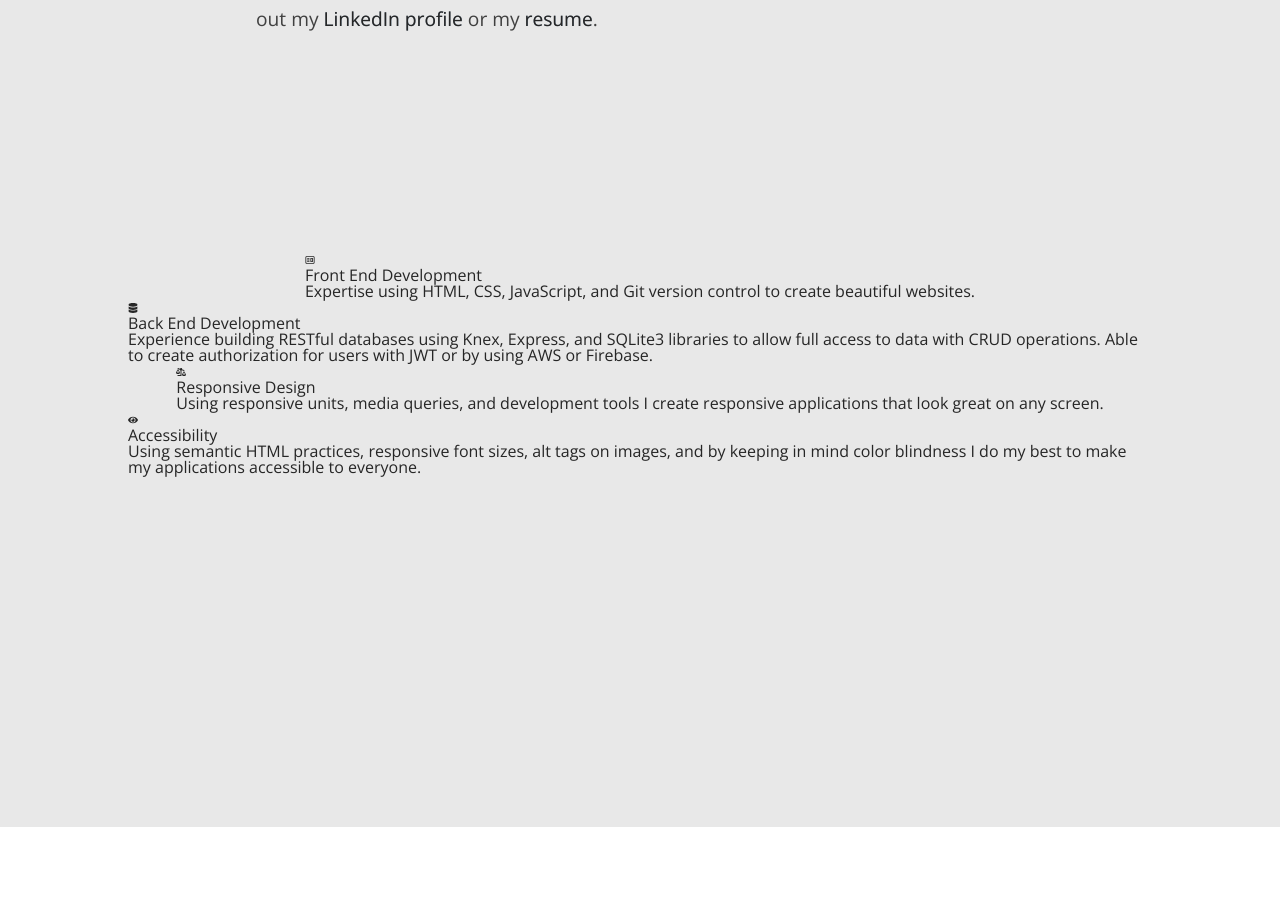
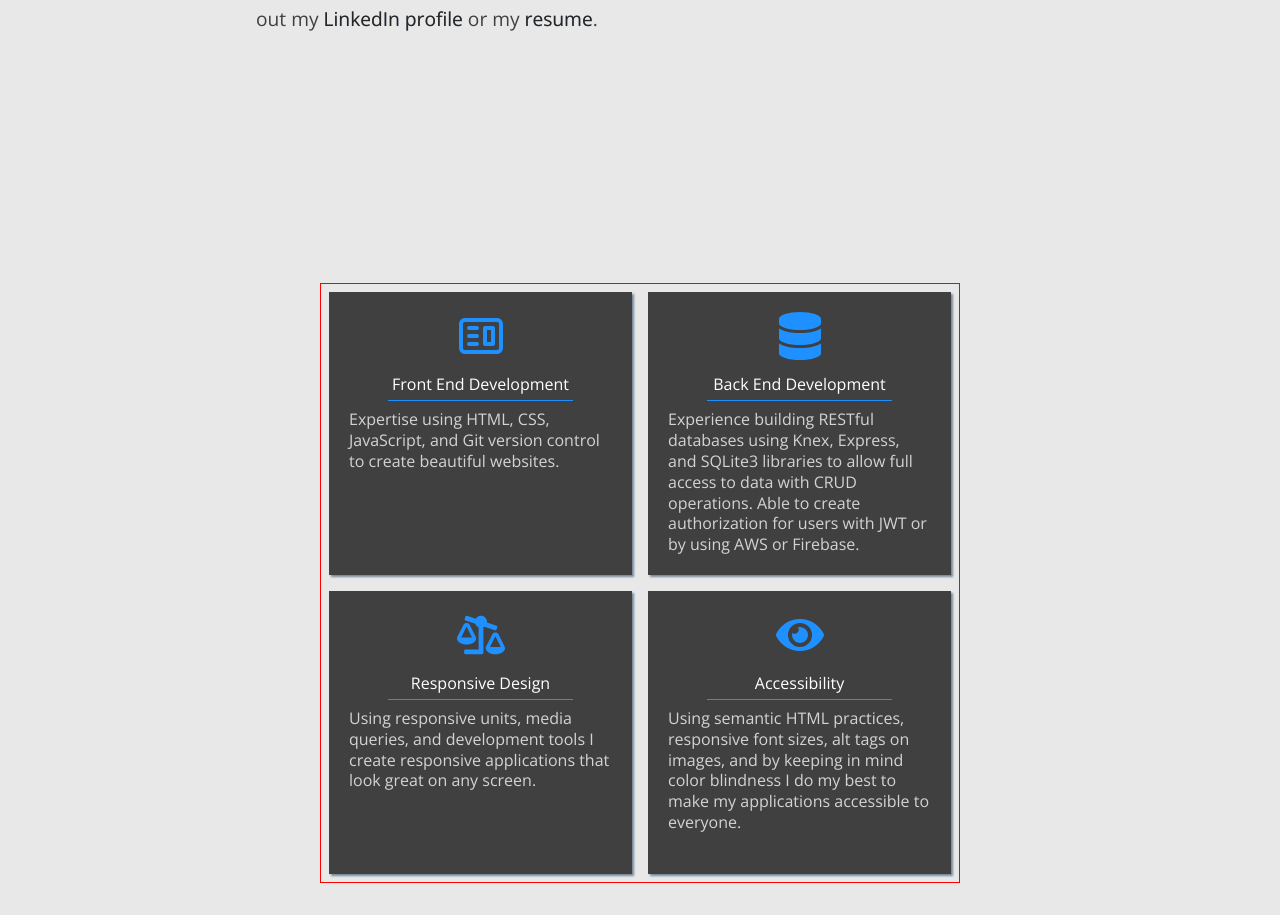
Before and after one commit to robert-petersen/portfolio3, a React (Create React App) app: page / in a window 1280 px wide. Shown: the part 1760-2675 px from the top of the page. Before the commit the page ends 2587 px from the top, so only its background shows below. Built offline with nearby package versions, Linux system fonts and the light colour scheme.

Commit message:
added border to scrollbar / aboutskill cards styled

```diff
--- a/src/components/about/About.js
+++ b/src/components/about/About.js
@@ -45,7 +45,7 @@ function About() {
       <div className="about_skills_container">
         {
           aboutDataSet.map((info, index)=>{
-            return <AboutSkill key={index} icon={info.icon} title={info.title} description={info.description}/>;
+            return <AboutSkill key={index} info={info}/>;
           })
         }
       </div>
--- a/src/components/about/AboutSkill.js
+++ b/src/components/about/AboutSkill.js
@@ -1,11 +1,11 @@
 import React from "react";
 
-function AboutSkill(props) {
+function AboutSkill({info}) {
   return (
-    <div className="About_skill_card">
-      {props.icon}
-      <h1 className="about_skill_title">{props.title}</h1>
-      <p className="about_skill_description">{props.description}</p>
+    <div className="about_skill_card">
+      {info.icon}
+      <h1 className="about_skill_title">{info.title}</h1>
+      <p className="about_skill_description">{info.description}</p>
     </div>
   );
 }
--- a/src/components/about/_about.scss
+++ b/src/components/about/_about.scss
@@ -125,17 +125,11 @@
 
   .about_skills_container {
     width: 50%;
-    padding-top: 10%;
-    display: flex;
-    flex-direction: column;
-    justify-content: space-evenly;
-    align-items: center;
-    color: #262626;
-
-    @media screen and (max-width: 1500px) {
-      width: 80%;
-      flex-direction: column;
-      margin-bottom: 20vh;
-    }
+    min-height: 60vh;
+    margin-top: 20vh;
+    display: grid;
+    grid-template-columns: 1fr 1fr;
+    grid-template-rows: 1fr 1fr;
+    border: 1px solid red;
   }
 }
--- a/src/components/about/_aboutSkill.scss
+++ b/src/components/about/_aboutSkill.scss
@@ -0,0 +1,33 @@
+.about_skill_card {
+  width: calc(100% - 2vh);
+  height: calc(100% - 2vh);
+  margin: 1vh;
+  background-color: $body_lightdark;
+  box-shadow: 2px 2px 2px $shadow;
+  padding: 20px;
+  display: flex;
+  flex-direction: column;
+  justify-content: flex-start;
+  align-items: center;
+
+  h1 {
+    width: 70%;
+    text-align: center;
+    margin-top: 2vh;
+    padding-bottom: 1vh;
+    border-bottom: 2vh;
+    border-bottom: 1px solid $border_blue;
+    color: $title_light;
+  }
+
+  p {
+    margin-top: 1vh;
+    line-height: 1.3;
+    color: $body_light;
+  }
+}
+
+.about_icon {
+  color: dodgerblue;
+  font-size: 3rem;
+}
--- a/src/index.css
+++ b/src/index.css
@@ -79,7 +79,7 @@ body::-webkit-scrollbar-track {
 
 body::-webkit-scrollbar-thumb {
   background-color: dodgerblue;
-  border: 1px solid dodgerblue;
+  border: 1px solid #dbdbdb;
   border-radius: 20px;
 }
 
@@ -532,7 +532,25 @@ body::-webkit-scrollbar-thumb {
 
 #about .about_skills_container {
   width: 50%;
-  padding-top: 10%;
+  min-height: 60vh;
+  margin-top: 20vh;
+  display: -ms-grid;
+  display: grid;
+  -ms-grid-columns: 1fr 1fr;
+      grid-template-columns: 1fr 1fr;
+  -ms-grid-rows: 1fr 1fr;
+      grid-template-rows: 1fr 1fr;
+  border: 1px solid red;
+}
+
+.about_skill_card {
+  width: calc(100% - 2vh);
+  height: calc(100% - 2vh);
+  margin: 1vh;
+  background-color: #404040;
+  -webkit-box-shadow: 2px 2px 2px lightslategray;
+          box-shadow: 2px 2px 2px lightslategray;
+  padding: 20px;
   display: -webkit-box;
   display: -ms-flexbox;
   display: flex;
@@ -540,23 +558,32 @@ body::-webkit-scrollbar-thumb {
   -webkit-box-direction: normal;
       -ms-flex-direction: column;
           flex-direction: column;
-  -webkit-box-pack: space-evenly;
-      -ms-flex-pack: space-evenly;
-          justify-content: space-evenly;
+  -webkit-box-pack: start;
+      -ms-flex-pack: start;
+          justify-content: flex-start;
   -webkit-box-align: center;
       -ms-flex-align: center;
           align-items: center;
-  color: #262626;
 }
 
-@media screen and (max-width: 1500px) {
-  #about .about_skills_container {
-    width: 80%;
-    -webkit-box-orient: vertical;
-    -webkit-box-direction: normal;
-        -ms-flex-direction: column;
-            flex-direction: column;
-    margin-bottom: 20vh;
-  }
+.about_skill_card h1 {
+  width: 70%;
+  text-align: center;
+  margin-top: 2vh;
+  padding-bottom: 1vh;
+  border-bottom: 2vh;
+  border-bottom: 1px solid dodgerblue;
+  color: white;
+}
+
+.about_skill_card p {
+  margin-top: 1vh;
+  line-height: 1.3;
+  color: lightgrey;
+}
+
+.about_icon {
+  color: dodgerblue;
+  font-size: 3rem;
 }
 /*# sourceMappingURL=index.css.map */
--- a/src/index.scss
+++ b/src/index.scss
@@ -75,7 +75,7 @@ body::-webkit-scrollbar-track {
 
 body::-webkit-scrollbar-thumb {
 	background-color: dodgerblue;
-	border: 1px solid dodgerblue;
+	border: 1px solid #dbdbdb;
 	border-radius: 20px;
 }
 
@@ -107,11 +107,13 @@ $link_hover_white: white;
 
 // media breakpoints
 $phone: 480px;
-$tablet: 768px;
-$desktop: 1800px; // placholder / build default styles based on large desktop
+$tablet: 800px;
+$desktop: 1400px;
+$large_desktop: 1950px;
 
 // *** Component Sheet Imports ***
 @import "./components/landing/landing";
 @import "./components/nav/nav";
 @import "./components/mobileNav/mobileNav";
 @import "./components/about/about";
+@import "./components/about/aboutSkill";
--- a/src/views/HomeView.js
+++ b/src/views/HomeView.js
@@ -10,7 +10,6 @@ function HomeView() {
 
   const toggle = () => {
     setIsOpen(!isOpen);
-    console.log(`toggled value is ${isOpen}`)
   }
 
   return (
```
Also changed, not shown: 1 other file (tests, documents, lock files or other folders).
